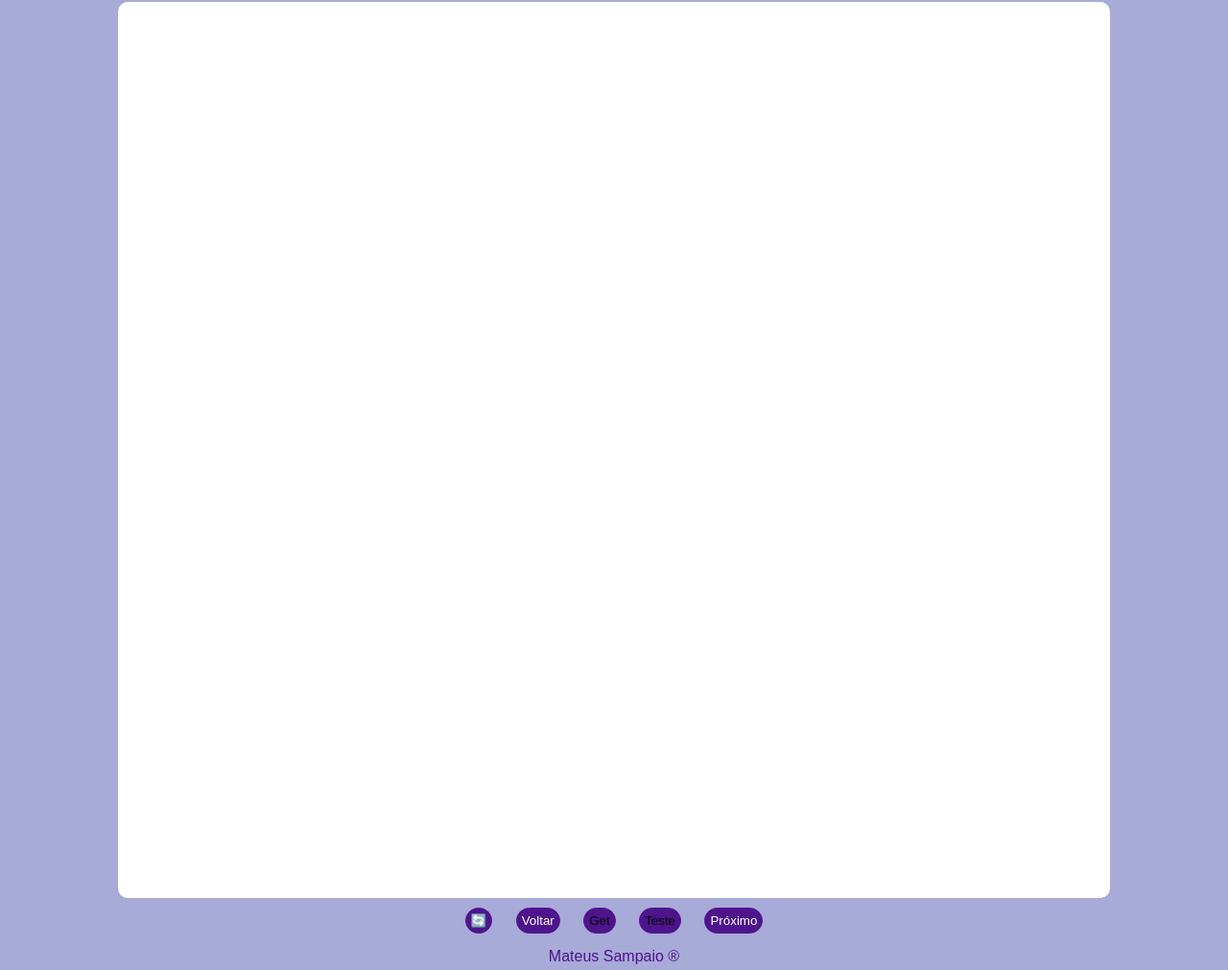
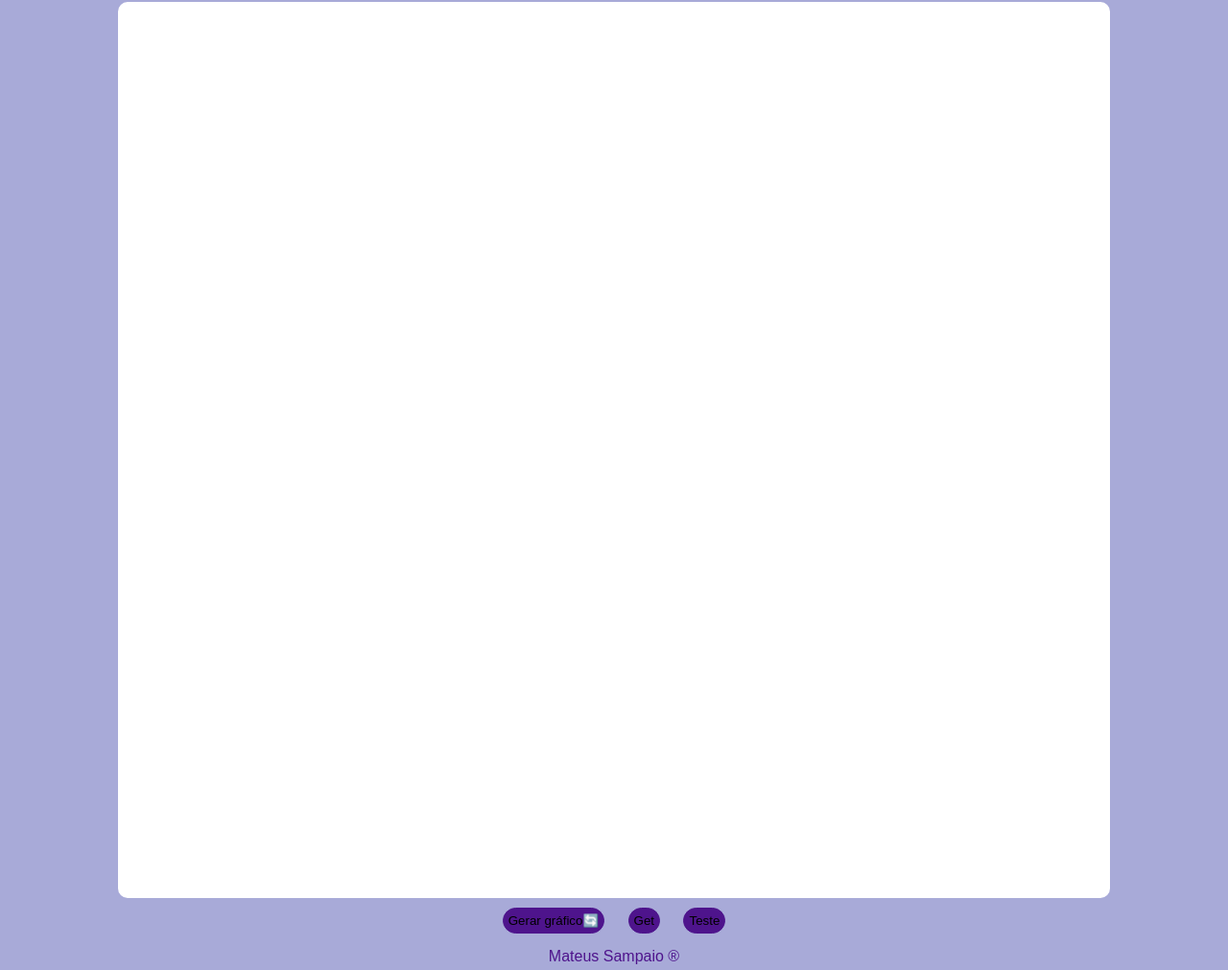
Before and after one commit to mateussampaio1502/questionario, a plain HTML site: page front-end/analysis.html in a window 1280 px wide. Shown: the part 65-1076 px from the top of the page at 96% size. Drawn offline with nearby package versions, Linux system fonts and the light colour scheme.

Commit message:
chore: criar botão para analsiar métricas direto da etapa 4

```diff
--- a/front-end/analysis.html
+++ b/front-end/analysis.html
@@ -42,16 +42,10 @@
     </div>
     <div class="nav">
         <button id="refreshBtn">
-            🔄
-        </button>
-        <button>
-            <a href="#">Voltar</a>
+            Gerar gráfico🔄
         </button>
         <button id="getBtn">Get</button>
         <button id="testeBtn">Teste</button>
-        <button>
-            <a href="#">Próximo</a>
-        </button>
     </div>
     <footer>
         <p>Mateus Sampaio &reg;</p>
```
Also changed, not shown: front-end/etapa4.html (+6 -1 lines).
